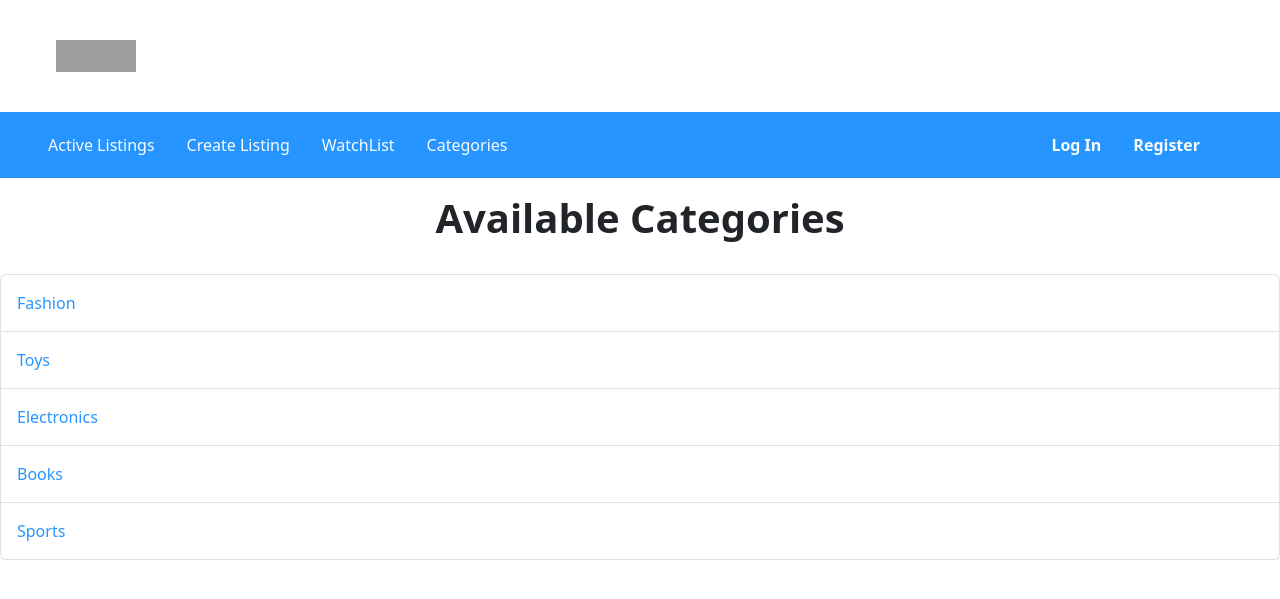
After one commit to SOBAN7AKRAM/commerce, a Django app: page /categories in a window 1280 px wide. The commit adds this page. Shown: the top 599 px of the page. Run offline with Django 3.2, Linux system fonts and the light colour scheme; grey boxes are pictures that could not be loaded.

Commit message:
After adding categories

```diff
--- a/auctions/static/auctions/styles.css
+++ b/auctions/static/auctions/styles.css
@@ -222,4 +222,19 @@ body {
   margin: 0rem 2rem;
 }
 
+.list-group {
+  margin-top: 2rem;
+}
+
+.listItem {
+  padding: 1rem 1rem;
+  color: #2695FF;
+}
+
+.listItem:hover {
+  background-color: #CFF4FC;
+  cursor: pointer;
+  color: black;
+}
+
 /*# sourceMappingURL=styles.css.map */
--- a/auctions/static/auctions/styles.scss
+++ b/auctions/static/auctions/styles.scss
@@ -197,3 +197,15 @@ body {
 .commentContainer{
     margin: 0rem 2rem;
 }
+.list-group{
+    margin-top: 2rem;
+}
+.listItem{
+    padding: 1rem 1rem;
+    color: $blue;
+}
+.listItem:hover{
+    background-color: #CFF4FC;
+    cursor: pointer;
+    color: black;
+}
--- /dev/null
+++ b/auctions/templates/auctions/categories.html
@@ -0,0 +1,10 @@
+{% extends 'auctions/layout.html' %}
+{% block body %}
+    <h4 class="heading">Available Categories</h4>
+    <ul class="list-group">
+        {% for category in categories %}
+        <a href="{% url 'category' category%}" class="list-group-item listItem">{{category}}</a>
+        {% endfor%}
+    </ul>
+
+{% endblock %}
--- a/auctions/templates/auctions/layout.html
+++ b/auctions/templates/auctions/layout.html
@@ -28,6 +28,9 @@
             <li class="nav-item">
                 <a class="nav-link" href="{% url 'watch' %}">WatchList</a>
             </li>
+            <li class="nav-item">
+                <a class="nav-link" href="{% url 'categories' %}">Categories</a>
+            </li>
 
         </ul>
         <ul class="nav navEnd">
--- a/auctions/urls.py
+++ b/auctions/urls.py
@@ -12,6 +12,8 @@ urlpatterns = [
     path("createListing", views.createListing, name="create"),
     path("item/<int:Id>/", views.viewItem, name="item"),
     path("watchList/<int:Id>/", views.addOrRemoveToWatchList, name="watchList"),
-    path("watchList", views.viewWatchList, name = "watch")
+    path("watchList", views.viewWatchList, name = "watch"),
+    path("categories", views.categoriesList, name="categories"),
+    path("<str:name>", views.showCategoryItems, name="category")
 
 ]+ static(settings.MEDIA_URL, document_root=settings.MEDIA_ROOT)
--- a/auctions/views.py
+++ b/auctions/views.py
@@ -239,3 +239,28 @@ def viewWatchList(request):
         'products': products,
         'isEmpty' : len(products) == 0
     })
+
+def categoriesList(request):
+    categories = [category for _, category in AuctionListing.categories.choices]
+    categories.remove('None')
+    return render(request, 'auctions/categories.html', {
+        'categories': categories
+    })
+def showCategoryItems(request, name):
+    cat = extractCategory(name)
+    ac = AuctionListing.objects.filter(category = cat).all()
+    return render(request, 'auctions/category.html', {
+        'category': name,
+        'auctionlist': ac
+    })
+def extractCategory(name):
+    if name == 'Fashion':
+        return 'Fsh'
+    elif name == 'Toys':
+        return 'Ty'
+    elif name == 'Electronics':
+        return 'Elec'
+    elif name == 'Books':
+        return 'Book'
+    elif name == 'Sports':
+        return 'sports'
```
Also changed, not shown: auctions/templates/auctions/category.html (added, +28 -0 lines), auctions/migrations/0013_alter_auctionlisting_category.py (added), auctions/migrations/0014_alter_auctionlisting_category.py (added), db.sqlite3, 1 other file.
